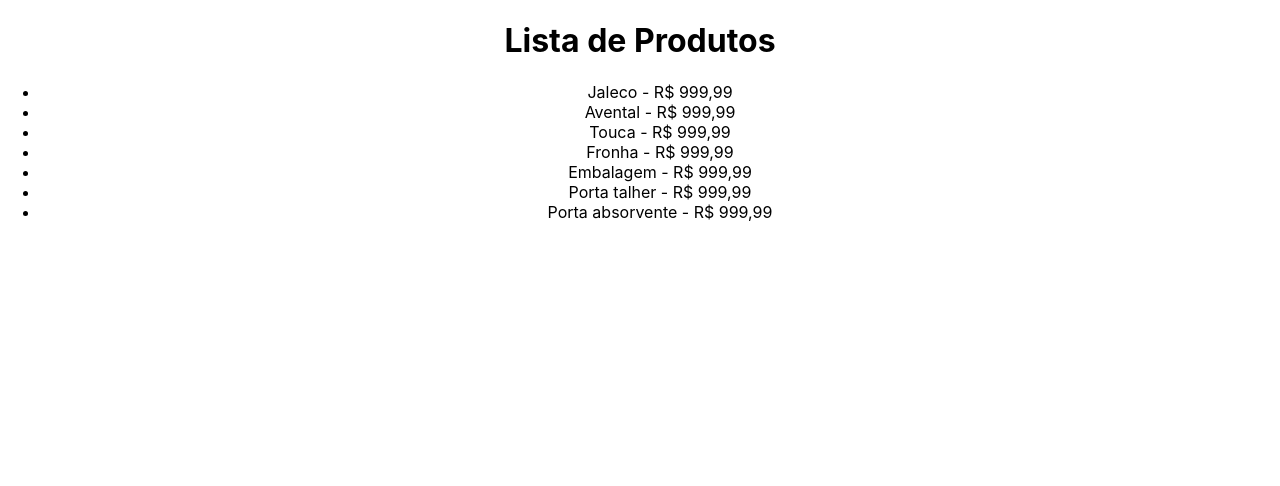
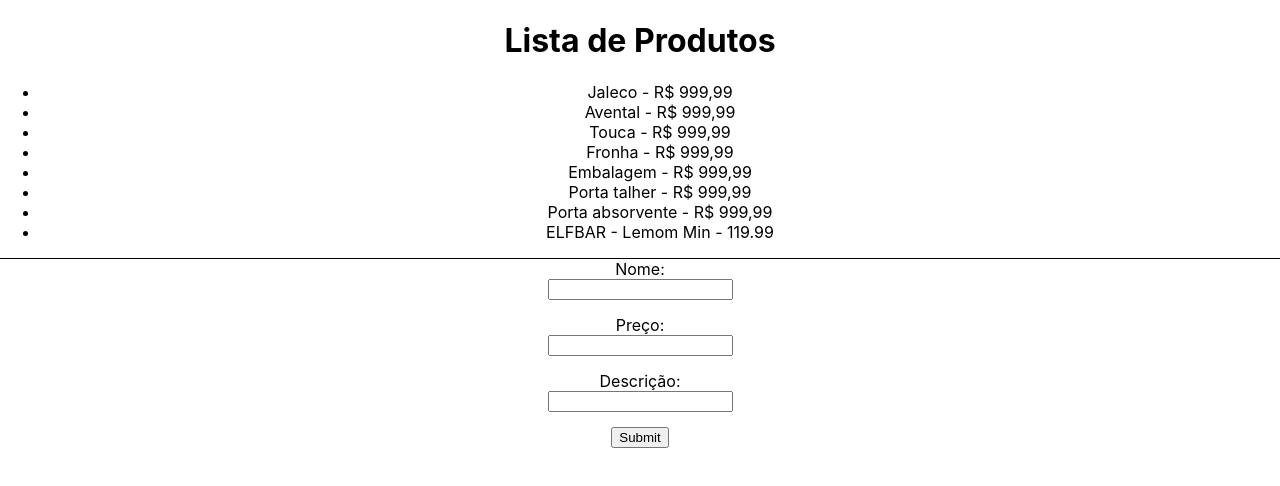
Before and after one commit to BrunoAlz/REACT-2_HTTP-CONTEXT_API-REACT-ROUTER, a React (Create React App) app in the folder http_requests/: page / in a window 1280 px wide. Shown: the top 486 px of the page. Built offline with nearby package versions, Linux system fonts and the light colour scheme; data requests are answered from the project's data file.

Commit message:
Criando o Form e Enviando Requisição POST + css FORM

```diff
--- a/http_requests/data/db.json
+++ b/http_requests/data/db.json
@@ -4,50 +4,49 @@
       "id": 1,
       "name": "Jaleco",
       "description": "Jaleco de alta qualidade fabricado para atender aos clientes mais exigentes",
-            "price": "R$ 999,99",
-            "available": true
+      "price": "R$ 999,99"
     },
     {
       "id": 2,
       "name": "Avental",
       "description": "Jaleco de alta qualidade fabricado para atender aos clientes mais exigentes",
-            "price": "R$ 999,99",
-            "available": true
+      "price": "R$ 999,99"
     },
     {
       "id": 3,
       "name": "Touca",
       "description": "Jaleco de alta qualidade fabricado para atender aos clientes mais exigentes",
-            "price": "R$ 999,99",
-            "available": true
+      "price": "R$ 999,99"
     },
     {
       "id": 4,
       "name": "Fronha",
       "description": "Jaleco de alta qualidade fabricado para atender aos clientes mais exigentes",
-            "price": "R$ 999,99",
-            "available": true
+      "price": "R$ 999,99"
     },
     {
       "id": 5,
       "name": "Embalagem",
       "description": "Jaleco de alta qualidade fabricado para atender aos clientes mais exigentes",
-            "price": "R$ 999,99",
-            "available": true
+      "price": "R$ 999,99"
     },
     {
       "id": 6,
       "name": "Porta talher",
       "description": "Jaleco de alta qualidade fabricado para atender aos clientes mais exigentes",
-            "price": "R$ 999,99",
-            "available": true
+      "price": "R$ 999,99"
     },
     {
       "id": 7,
       "name": "Porta absorvente",
       "description": "Jaleco de alta qualidade fabricado para atender aos clientes mais exigentes",
-            "price": "R$ 999,99",
-            "available": true
+      "price": "R$ 999,99"
+    },
+    {
+      "name": "ELFBAR - Lemom Min",
+      "price": "119.99",
+      "description": "PENDRIVE PARA FUMAR TOP",
+      "id": 8
     }
   ]
 }
--- a/http_requests/src/App.css
+++ b/http_requests/src/App.css
@@ -36,3 +36,20 @@
     transform: rotate(360deg);
   }
 }
+
+.add-product {
+  border-top: 1px solid #000;
+}
+
+form {
+  display: flex;
+  flex-direction: column;
+  align-items: center;
+  justify-content: center;
+}
+
+form input {
+  display: flex;
+  flex-direction: column;
+  margin-bottom: 15px;
+}
--- a/http_requests/src/App.js
+++ b/http_requests/src/App.js
@@ -1,12 +1,15 @@
 import "./App.css";
 import { useState, useEffect } from "react";
+const url = "http://localhost:3000/products/";
 
 function App() {
   const [products, setProducts] = useState([]);
 
-  const url = "http://localhost:3000/products/";
+  const [name, setName] = useState("");
+  const [price, setPrice] = useState("");
+  const [description, setDescription] = useState("");
 
-  // Resgatando dados com REACT
+  // Listando produtos - Requisição GET
   useEffect(() => {
     async function fetchData() {
       const response = await fetch(url);
@@ -19,6 +22,25 @@ function App() {
     fetchData();
   }, []);
 
+  // Adicionando produtos - Requisição POST
+  const handleSubmit = async (e) => {
+    e.preventDefault();
+
+    const product = {
+      name,
+      price,
+      description,
+    };
+
+    const response = await fetch(url, {
+      method: "POST",
+      headers: {
+        "Content-Type": "application/json",
+      },
+      body: JSON.stringify(product),
+    });
+  };
+
   return (
     <div className="App">
       <h1>Lista de Produtos</h1>
@@ -29,6 +51,39 @@ function App() {
           </li>
         ))}
       </ul>
+
+      <div className="add-product">
+        <form onSubmit={handleSubmit}>
+          <label>
+            Nome:
+            <input
+              type="text"
+              value={name}
+              name="name"
+              onChange={(e) => setName(e.target.value)}
+            />
+          </label>
+          <label>
+            Preço:
+            <input
+              type="number"
+              value={price}
+              name="price"
+              onChange={(e) => setPrice(e.target.value)}
+            />
+          </label>
+          <label>
+            Descrição:
+            <input
+              type="text"
+              value={description}
+              name="description"
+              onChange={(e) => setDescription(e.target.value)}
+            />
+          </label>
+          <input type="submit" />
+        </form>
+      </div>
     </div>
   );
 }
```
Lines whose indentation alone changed are shown as unchanged.
